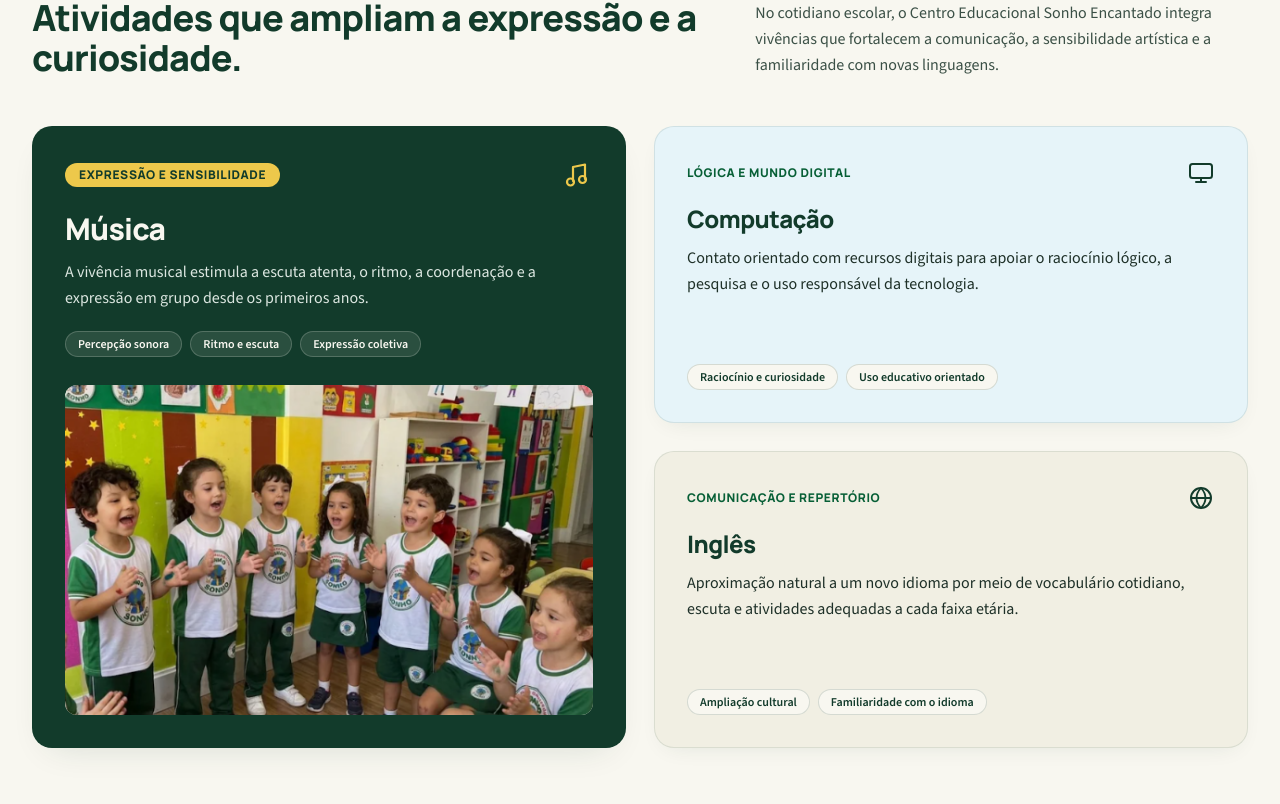
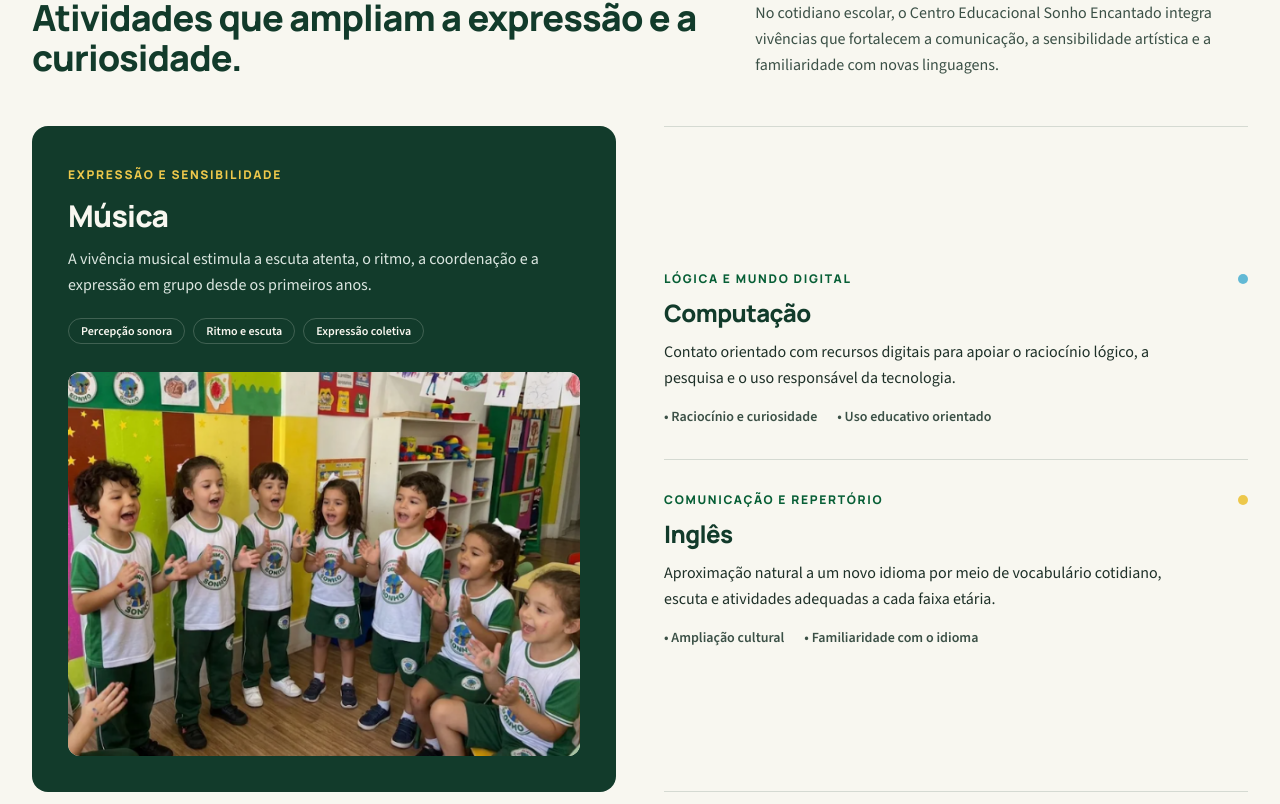
Before and after one commit to desenvolvedorfast-hub/site-sonho-encantado, a React (Vite) app in the folder sonho-encantado-site/: page / in a window 1280 px wide. Shown: the part 3296-4100 px from the top of the page. Built offline with nearby package versions, Linux system fonts and the light colour scheme.

Commit message:
Refactor ActivitiesSection layout and add photo state
Refactor ActivitiesSection component to improve layout and add state for missing music photo.

```diff
--- a/sonho-encantado-site/src/components/ActivitiesSection.tsx
+++ b/sonho-encantado-site/src/components/ActivitiesSection.tsx
@@ -1,8 +1,10 @@
+import { useState } from 'react';
 import { ACTIVITIES_CONTENT } from '../data/schoolContent';
 import { PhotoSlot } from './PhotoSlot';
 
 export function ActivitiesSection() {
   const { featuredMusic, secondaryActivities } = ACTIVITIES_CONTENT;
+  const [musicPhotoMissing, setMusicPhotoMissing] = useState(false);
 
   return (
     <section
@@ -13,7 +15,7 @@ export function ActivitiesSection() {
       <div className="mx-auto max-w-7xl px-4 sm:px-6 lg:px-8">
         <div className="grid grid-cols-1 gap-6 lg:grid-cols-12 lg:items-end">
           <div className="lg:col-span-7">
-            <p className="font-display text-xs font-extrabold uppercase tracking-[0.14em] text-brand-green">
+            <p className="font-display text-xs font-extrabold uppercase tracking-[0.16em] text-brand-green">
               {ACTIVITIES_CONTENT.eyebrow}
             </p>
             <h2
@@ -28,38 +30,17 @@ export function ActivitiesSection() {
           </p>
         </div>
 
-        {/* Composição editorial assimétrica: Música em destaque + Computação e Inglês empilhados */}
-        <div className="mt-12 grid grid-cols-1 gap-7 lg:grid-cols-12">
-          {/* Música */}
-          <article className="flex flex-col justify-between rounded-editorial border border-brand-dark/10 bg-brand-dark p-6 text-brand-paper shadow-editorial sm:p-8 lg:col-span-6">
+        <div className="mt-12 grid grid-cols-1 gap-10 lg:grid-cols-12 lg:gap-12">
+          {/* Bloco editorial em destaque escuro para Música */}
+          <article className="flex flex-col justify-between rounded-2xl bg-brand-dark p-7 text-brand-paper sm:p-9 lg:col-span-6">
             <div>
-              <div className="flex items-center justify-between gap-3">
-                <span className="rounded-full bg-brand-yellow px-3.5 py-1 font-display text-xs font-extrabold uppercase tracking-wider text-brand-dark">
+              <span className="font-display text-xs font-extrabold uppercase tracking-[0.14em] text-brand-yellow">
                 {featuredMusic.category}
               </span>
-                {/* Elemento gráfico musical sutil */}
-                <svg
-                  aria-hidden="true"
-                  className="h-8 w-8 text-brand-yellow"
-                  viewBox="0 0 32 32"
-                  fill="none"
-                >
-                  <path
-                    d="M12 22V8l12-2.5V20"
-                    stroke="currentColor"
-                    strokeWidth="2.2"
-                    strokeLinecap="round"
-                    strokeLinejoin="round"
-                  />
-                  <circle cx="9.5" cy="23" r="3.5" stroke="currentColor" strokeWidth="2.2" />
-                  <circle cx="21.5" cy="20.5" r="3.5" stroke="currentColor" strokeWidth="2.2" />
-                </svg>
-              </div>
-
-              <h3 className="mt-5 font-display text-2xl font-extrabold text-brand-paper sm:text-3xl">
+              <h3 className="mt-3 font-display text-2xl font-extrabold text-brand-paper sm:text-3xl">
                 {featuredMusic.title}
               </h3>
-              <p className="mt-3 text-base leading-relaxed text-[#DCE7E1]">
+              <p className="mt-3 max-w-prose text-base leading-relaxed text-[#DCE7E1]">
                 {featuredMusic.description}
               </p>
 
@@ -67,7 +48,7 @@ export function ActivitiesSection() {
                 {featuredMusic.focusPoints.map((point) => (
                   <li
                     key={point}
-                    className="rounded-full border border-brand-paper/20 bg-brand-paper/10 px-3 py-1 text-xs font-semibold text-brand-paper"
+                    className="rounded-full border border-brand-paper/20 px-3 py-1 text-xs font-semibold text-brand-paper"
                   >
                     {point}
                   </li>
@@ -75,86 +56,44 @@ export function ActivitiesSection() {
               </ul>
             </div>
 
+            {!musicPhotoMissing && (
               <div className="mt-7">
                 <PhotoSlot
                   src={featuredMusic.imageSrc}
                   alt={featuredMusic.imageAlt}
-                slotLabel={featuredMusic.imageSlotLabel}
-                aspectClass="aspect-[16/10]"
+                  objectPosition="object-[50%_20%]"
+                  onMissing={() => setMusicPhotoMissing(true)}
                 />
               </div>
+            )}
           </article>
 
-          {/* Computação e Inglês */}
-          <div className="flex flex-col justify-between gap-7 lg:col-span-6">
+          {/* Coluna aberta com linhas editoriais para Computação e Inglês */}
+          <div className="flex flex-col justify-center divide-y divide-brand-dark/15 border-y border-brand-dark/15 lg:col-span-6">
             {secondaryActivities.map((activity, idx) => (
-              <article
-                key={activity.id}
-                className={`flex flex-1 flex-col justify-between rounded-editorial border border-brand-dark/10 p-6 shadow-card sm:p-8 ${
-                  idx === 0 ? 'bg-brand-blue-soft' : 'bg-brand-cream'
-                }`}
-              >
-                <div>
-                  <div className="flex items-center justify-between gap-3">
-                    <span className="font-display text-xs font-extrabold uppercase tracking-wider text-brand-green">
+              <article key={activity.id} className="py-8">
+                <div className="flex items-center justify-between gap-4">
+                  <span className="font-display text-xs font-extrabold uppercase tracking-[0.14em] text-brand-green">
                     {activity.category}
                   </span>
-                    {idx === 0 ? (
-                      <svg
+                  <span
+                    className={`h-2.5 w-2.5 rounded-full ${
+                      idx === 0 ? 'bg-brand-blue' : 'bg-brand-yellow'
+                    }`}
                     aria-hidden="true"
-                        className="h-7 w-7 text-brand-dark"
-                        viewBox="0 0 28 28"
-                        fill="none"
-                      >
-                        <rect
-                          x="3"
-                          y="5"
-                          width="22"
-                          height="14"
-                          rx="2.5"
-                          stroke="currentColor"
-                          strokeWidth="2"
                   />
-                        <path
-                          d="M9 23h10M14 19v4"
-                          stroke="currentColor"
-                          strokeWidth="2"
-                          strokeLinecap="round"
-                        />
-                      </svg>
-                    ) : (
-                      <svg
-                        aria-hidden="true"
-                        className="h-7 w-7 text-brand-dark"
-                        viewBox="0 0 28 28"
-                        fill="none"
-                      >
-                        <circle cx="14" cy="14" r="10" stroke="currentColor" strokeWidth="2" />
-                        <path
-                          d="M4.5 14h19M14 4c3 3.2 4.5 6.5 4.5 10s-1.5 6.8-4.5 10c-3-3.2-4.5-6.5-4.5-10S11 7.2 14 4z"
-                          stroke="currentColor"
-                          strokeWidth="1.8"
-                        />
-                      </svg>
-                    )}
                 </div>
 
-                  <h3 className="mt-4 font-display text-2xl font-extrabold text-brand-dark">
+                <h3 className="mt-2.5 font-display text-2xl font-extrabold text-brand-dark">
                   {activity.title}
                 </h3>
-                  <p className="mt-2.5 text-base leading-relaxed text-brand-ink">
+                <p className="mt-2.5 max-w-prose text-base leading-relaxed text-brand-ink">
                   {activity.description}
                 </p>
-                </div>
 
-                <ul className="mt-5 flex flex-wrap gap-2">
+                <ul className="mt-4 flex flex-wrap gap-x-5 gap-y-1 text-sm font-semibold text-brand-muted">
                   {activity.focusPoints.map((point) => (
-                    <li
-                      key={point}
-                      className="rounded-full border border-brand-dark/15 bg-brand-paper px-3 py-1 text-xs font-semibold text-brand-dark"
-                    >
-                      {point}
-                    </li>
+                    <li key={point}>• {point}</li>
                   ))}
                 </ul>
               </article>
```
Lines whose indentation alone changed are shown as unchanged.
